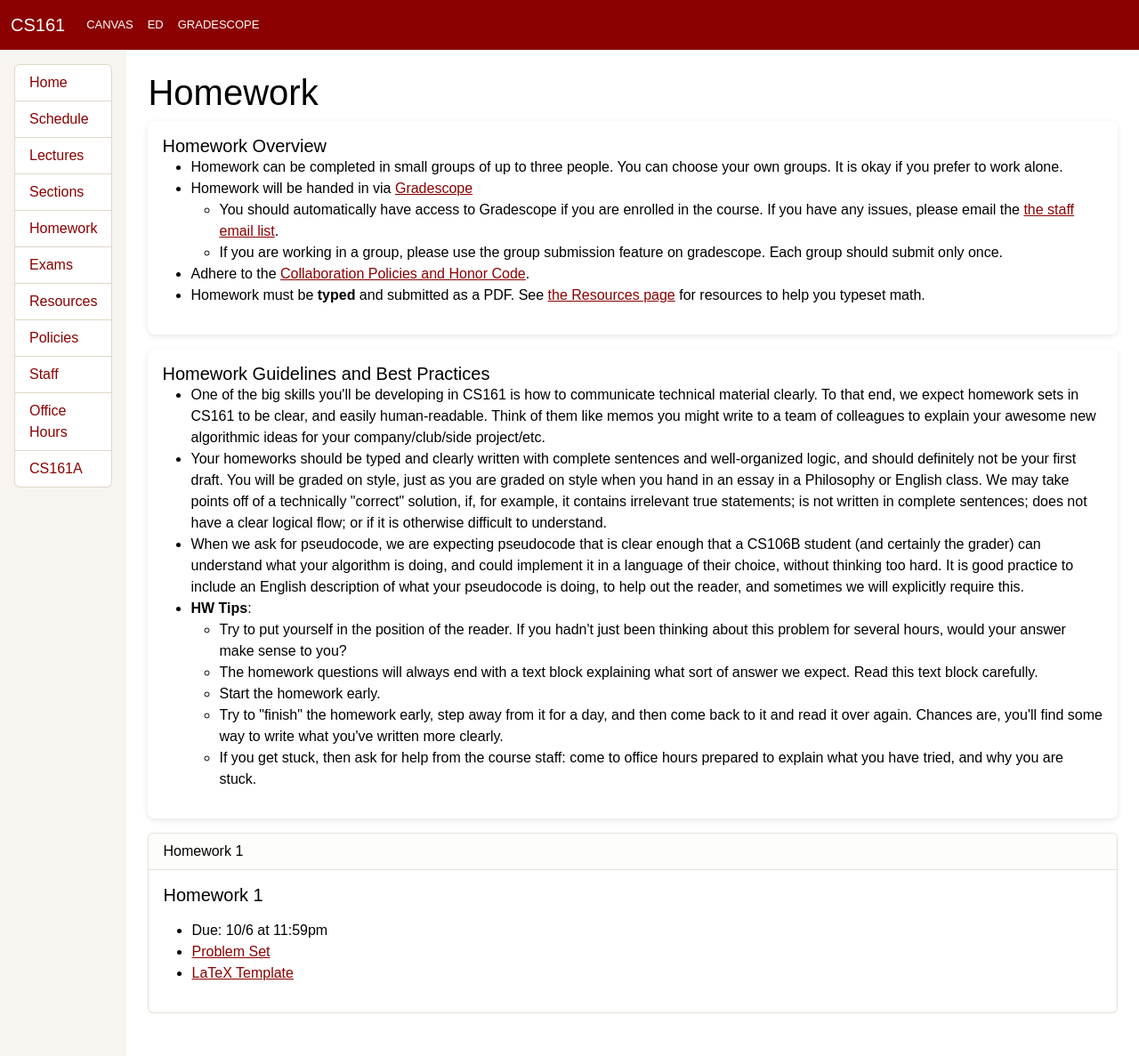
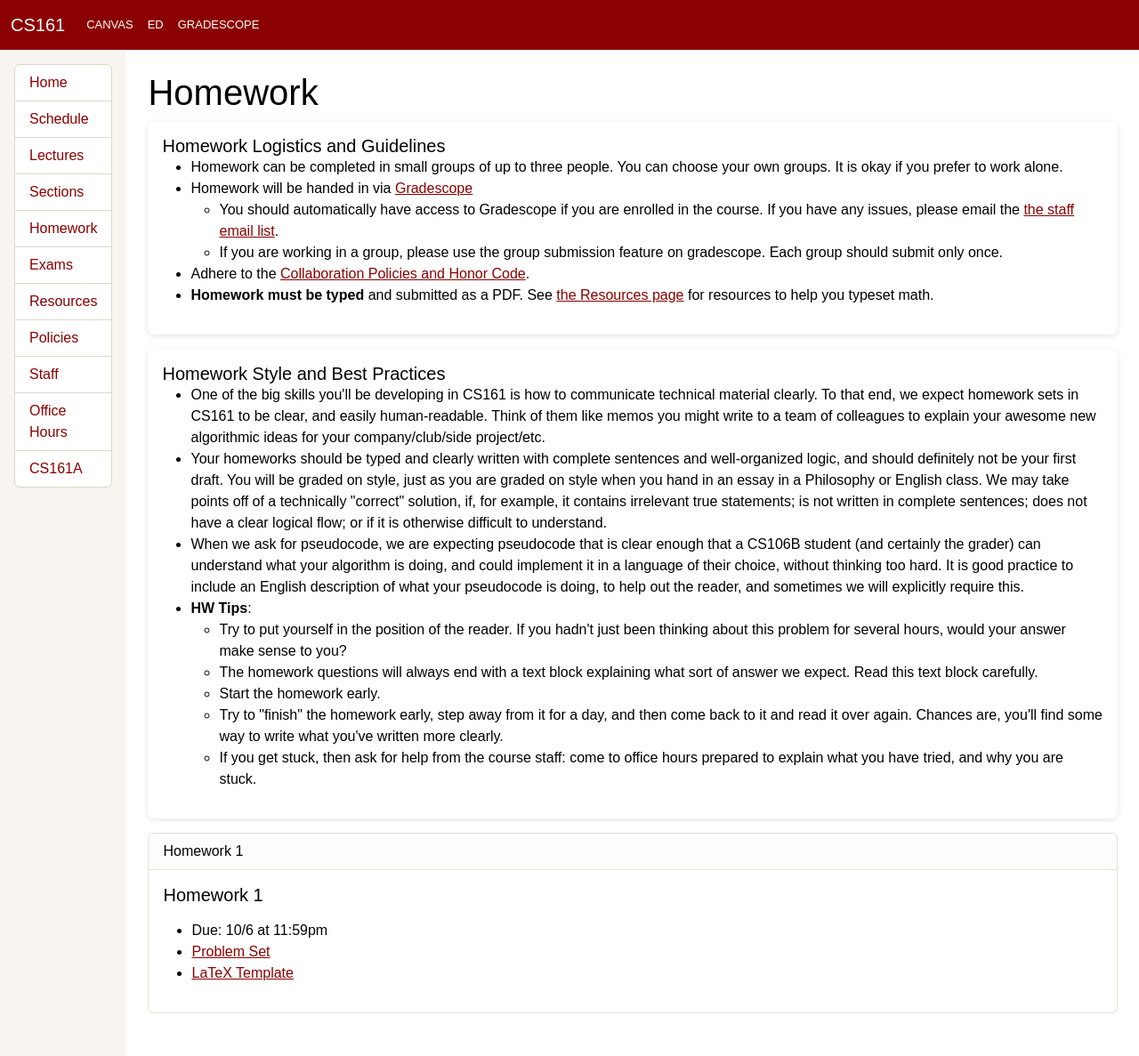
Before and after one commit to cs161-stanford/cs161-stanford.github.io, a Jekyll site: the page built from homework.md, in a window 1280 px wide. Shown: the whole page at 89% size. Built offline with Jekyll 4.4.1, drawn with Linux system fonts in a browser that asks for light colours; nearby versions of some CDN libraries.

```diff
--- a/homework.md
+++ b/homework.md
@@ -7,7 +7,7 @@ permalink: /homework/
 # Homework
 
 <div class="panel">
-<h5 class="card-title">Homework Overview</h5>
+<h5 class="card-title">Homework Logistics and Guidelines</h5>
 <ul>
 <li> Homework can be completed in small groups of up to three people.  You can choose your own groups.  It is okay if you prefer to work alone.</li>
 <li> Homework will be handed in via <a href="https://www.gradescope.com/courses/1077282">Gradescope</a>
@@ -15,12 +15,12 @@ permalink: /homework/
 	<li> If you are working in a group, please use the group submission feature on gradescope.  Each group should submit only once.</li>
 </ul></li>
 <li> Adhere to the <a href="/policies/">Collaboration Policies and Honor Code</a>.</li>
-<li> Homework must be <b>typed</b> and submitted as a PDF.  See <a href="/resources/">the Resources page</a> for resources to help you typeset math.</li>
+<li> <b>Homework must be typed</b> and submitted as a PDF.  See <a href="/resources/">the Resources page</a> for resources to help you typeset math.</li>
 </ul>
 </div>
 
 <div class="panel">
-<h5 class="card-title">Homework Guidelines and Best Practices</h5>
+<h5 class="card-title">Homework Style and Best Practices</h5>
 <ul>
 <li> One of the big skills you'll be developing in CS161 is how to communicate technical material clearly. To that end, we expect homework sets in CS161 to be clear, and easily human-readable. Think of them like memos you might write to a team of colleagues to explain your awesome new algorithmic ideas for your company/club/side project/etc. </li>
 <li> Your homeworks should be typed and clearly written with complete sentences and well-organized logic, and should definitely not be your first draft.  You will be graded on style, just as you are graded on style when you hand in an essay in a Philosophy or English class.  We may take points off of a technically "correct" solution, if, for example, it contains irrelevant true statements; is not written in complete sentences; does not have a clear logical flow; or if it is otherwise difficult to understand. </li>
```
Also changed, not shown: policies.md (+8 -3 lines), schedule.md (+2 -1 lines).
